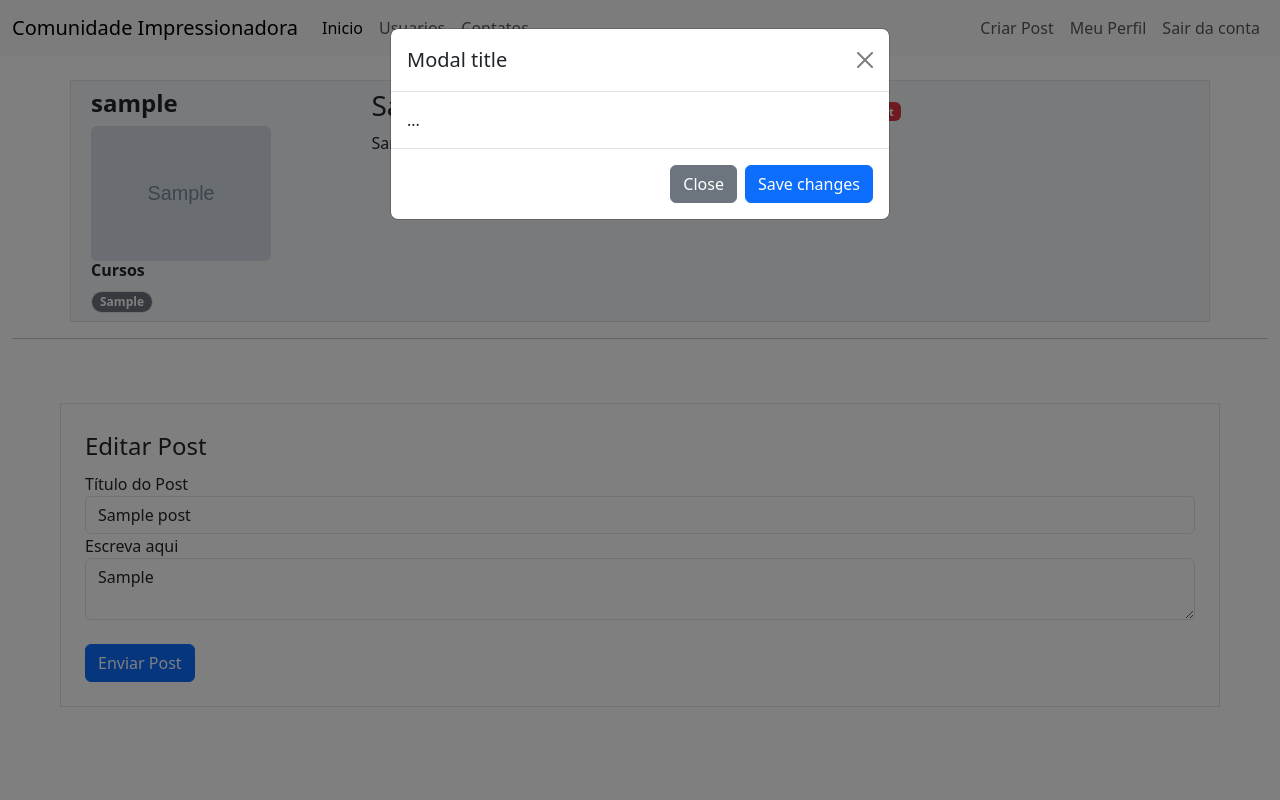
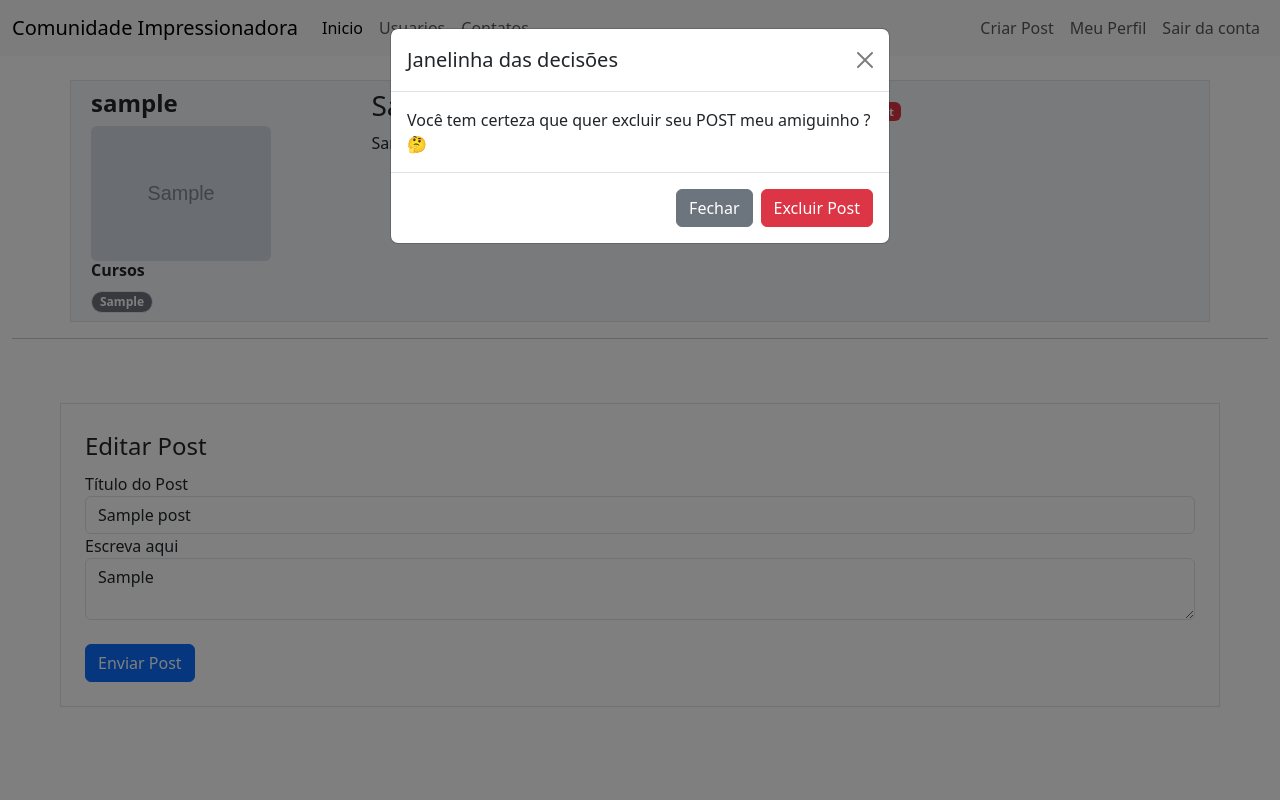
Before and after one commit to WederBorges/Projeto_comunidade, a Flask app: page /post/1 in a window 1280 px wide, after a click on "Excluir Post". Run offline with Flask 3, Linux system fonts and the light colour scheme; a user stored in the database is signed in; tables that the repository leaves empty hold one stand-in row (values such as "Sample post"); grey boxes marked "Sample" are stand-in pictures; some libraries are stand-ins or nearby versions.

Commit message:
Finalizando o formulário de exclusão de post

```diff
--- a/comunidade_im/routes.py
+++ b/comunidade_im/routes.py
@@ -185,3 +185,19 @@ def exibir_post(post_id):
 
 
     return render_template('exibir_post.html', post=post, form=form)
+
+@app.route('/post/<post_id>/excluir', methods=['GET','POST'])
+@login_required
+def excluir_post(post_id):
+    post = Post.query.get(post_id)
+    if request.method == "POST":
+        acao = request.form.get('excluir_post')
+        if current_user == post.autor and acao == 'excluir':
+                database.session.delete(post)
+                database.session.commit()
+                print(request.form)
+        flash("Parabéns meu amigo, você excluiu um post", "alert-success")
+        return redirect(url_for('home'))
+
+    flash('Algo de errado não está certo', 'alert-danger')
+    return redirect(url_for('home'))
--- a/comunidade_im/templates/exibir_post.html
+++ b/comunidade_im/templates/exibir_post.html
@@ -24,8 +24,8 @@
               {% if current_user == post.autor %}
                 <a href="#form_editar_post"><span class="badge text-bg-primary">Editar Post </span></a>
                 <a href="#" data-bs-toggle="modal" data-bs-target="#exampleModal">
-  <span class="badge text-bg-danger">Excluir Post</span>
-</a>
+                 <span class="badge text-bg-danger">Excluir Post</span>
+                </a>
 
 
               {% endif %}
@@ -89,15 +89,17 @@
   <div class="modal-dialog">
     <div class="modal-content">
       <div class="modal-header">
-        <h1 class="modal-title fs-5" id="exampleModalLabel">Modal title</h1>
+        <h1 class="modal-title fs-5" id="exampleModalLabel">Janelinha das decisões</h1>
         <button type="button" class="btn-close" data-bs-dismiss="modal" aria-label="Close"></button>
       </div>
       <div class="modal-body">
-        ...
+        Você tem certeza que quer excluir seu POST meu amiguinho ?🤔
       </div>
       <div class="modal-footer">
-        <button type="button" class="btn btn-secondary" data-bs-dismiss="modal">Close</button>
-        <button type="button" class="btn btn-primary">Save changes</button>
+        <button type="button" class="btn btn-secondary" data-bs-dismiss="modal">Fechar</button>
+        <form action="{{ url_for('excluir_post', post_id=post.id) }}" method="post">
+          <button type="submit" name="excluir_post" value="excluir" class="btn btn-danger">Excluir Post</button>
+        </form>
       </div>
     </div>
   </div>
--- a/comunidade_im/templates/home.html
+++ b/comunidade_im/templates/home.html
@@ -10,7 +10,7 @@
 
     {% for post in posts %}
     <div class="row border mt-4 p-2 meupost">
-      <div class="col col-3">
+      <div class="col col-3 brilho">
           <h4><strong>{{post.autor.user_name}}</strong></h4>
           <div class="{{image}} pe-2">
             <img src= "{{url_for('static', filename='fotos_perfil/{}'.format(post.autor.foto_perfil))}}" class="rounded" width="180" >
```
Also changed, not shown: comunidade_im/static/main.css (+35 -0 lines).
